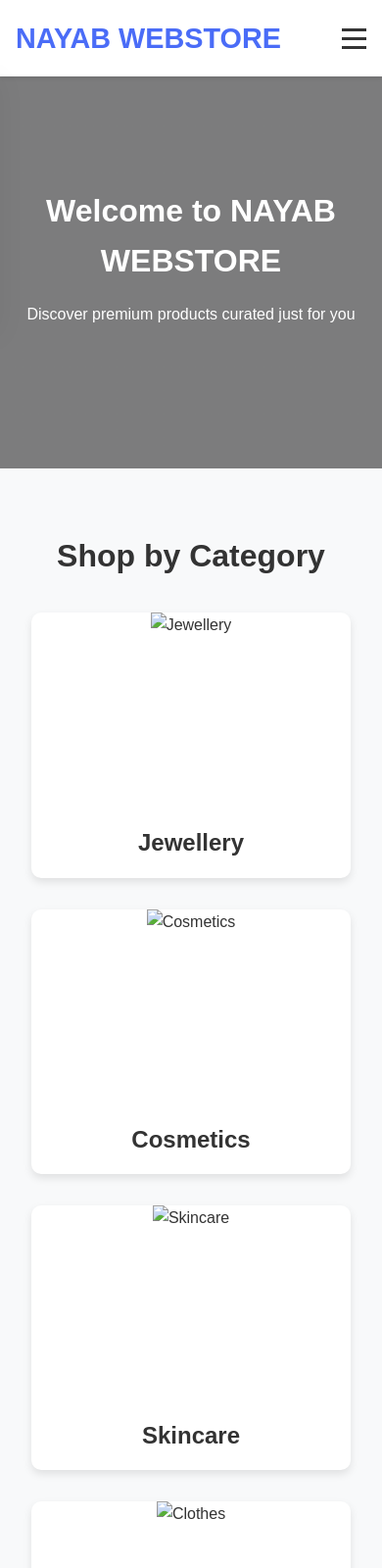
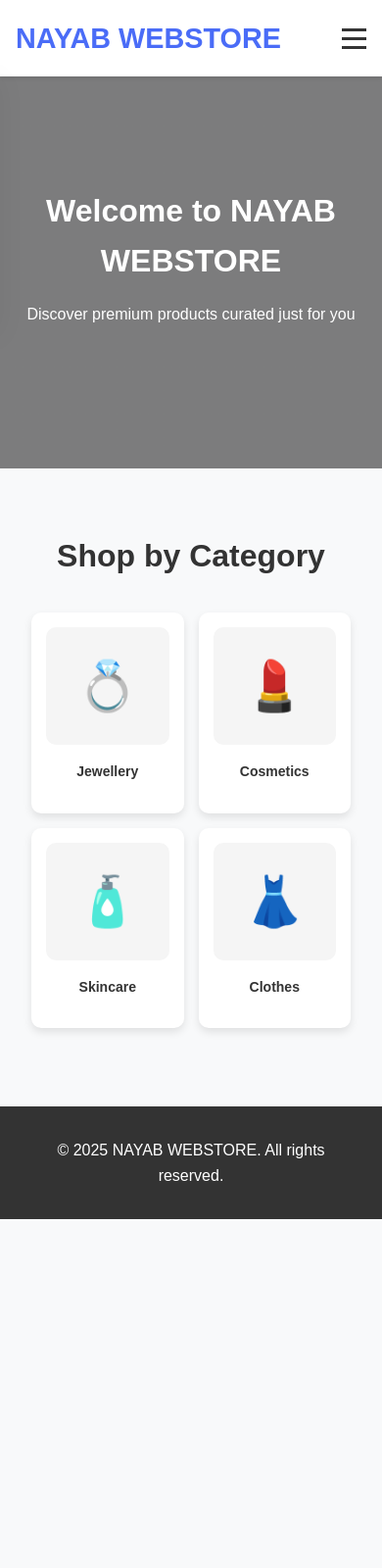
Before and after one commit to Shayankhan1122-oss/nayab-webstore, a plain HTML site: page frontend/index.html in a window 390 px wide. Shown: the top 1600 px of the page at 98% size. After the commit the page ends 1244 px from the top, so only its background shows below. Drawn offline with Linux system fonts and the light colour scheme.

Commit message:
Fix orders, add category logos to homepage, make mobile responsive

```diff
--- a/frontend/index.html
+++ b/frontend/index.html
@@ -5,6 +5,54 @@
     <meta name="viewport" content="width=device-width, initial-scale=1.0">
     <title>NAYAB WEBSTORE - Premium Shopping Experience</title>
     <link rel="stylesheet" href="css/style.css">
+    <style>
+        /* Category logo styling */
+        .card-image {
+            width: 100%;
+            height: 200px;
+            display: flex;
+            align-items: center;
+            justify-content: center;
+            background: #f5f5f5;
+            border-radius: 10px;
+            overflow: hidden;
+            position: relative;
+        }
+
+        .card-image img {
+            width: 100%;
+            height: 100%;
+            object-fit: cover;
+        }
+
+        .emoji-placeholder {
+            font-size: 80px;
+        }
+
+        /* Mobile responsive - 2 categories per row on mobile */
+        @media (max-width: 768px) {
+            .category-grid {
+                grid-template-columns: repeat(2, 1fr) !important;
+                gap: 15px !important;
+            }
+
+            .category-card {
+                padding: 15px !important;
+            }
+
+            .card-image {
+                height: 120px !important;
+            }
+
+            .emoji-placeholder {
+                font-size: 50px !important;
+            }
+
+            .category-card h3 {
+                font-size: 14px !important;
+            }
+        }
+    </style>
 </head>
 <body>
     <header>
@@ -42,44 +90,44 @@
         <section class="categories">
             <h2>Shop by Category</h2>
             <div class="category-grid">
-                <div class="category-card">
+                <div class="category-card" data-category="jewellery">
                     <a href="pages/jewellery.html">
                         <div class="card-content">
-                            <div class="card-image">
-                                <img src="images/jewellery.jpg" alt="Jewellery">
+                            <div class="card-image" id="logo-jewellery">
+                                <span class="emoji-placeholder">💍</span>
                             </div>
                             <h3>Jewellery</h3>
                         </div>
                     </a>
                 </div>
 
-                <div class="category-card">
+                <div class="category-card" data-category="cosmetics">
                     <a href="pages/cosmetics.html">
                         <div class="card-content">
-                            <div class="card-image">
-                                <img src="images/cosmetics.jpg" alt="Cosmetics">
+                            <div class="card-image" id="logo-cosmetics">
+                                <span class="emoji-placeholder">💄</span>
                             </div>
                             <h3>Cosmetics</h3>
                         </div>
                     </a>
                 </div>
 
-                <div class="category-card">
+                <div class="category-card" data-category="skincare">
                     <a href="pages/skincare.html">
                         <div class="card-content">
-                            <div class="card-image">
-                                <img src="images/skincare.jpg" alt="Skincare">
+                            <div class="card-image" id="logo-skincare">
+                                <span class="emoji-placeholder">🧴</span>
                             </div>
                             <h3>Skincare</h3>
                         </div>
                     </a>
                 </div>
 
-                <div class="category-card">
+                <div class="category-card" data-category="clothes">
                     <a href="pages/clothes.html">
                         <div class="card-content">
-                            <div class="card-image">
-                                <img src="images/clothes.jpg" alt="Clothes">
+                            <div class="card-image" id="logo-clothes">
+                                <span class="emoji-placeholder">👗</span>
                             </div>
                             <h3>Clothes</h3>
                         </div>
@@ -94,5 +142,33 @@
     </footer>
 
     <script src="js/main.js"></script>
+    <script>
+        // Load category logos from localStorage
+        document.addEventListener('DOMContentLoaded', () => {
+            const categories = ['jewellery', 'cosmetics', 'skincare', 'clothes'];
+
+            categories.forEach(categoryId => {
+                const savedLogo = localStorage.getItem(`category_logo_${categoryId}`);
+                if (savedLogo) {
+                    const logoContainer = document.getElementById(`logo-${categoryId}`);
+                    if (logoContainer) {
+                        logoContainer.innerHTML = `<img src="${savedLogo}" alt="${categoryId}" style="width: 100%; height: 100%; object-fit: cover;">`;
+                    }
+                }
+            });
+
+            // Update cart count
+            updateCartCount();
+        });
+
+        function updateCartCount() {
+            const cart = JSON.parse(localStorage.getItem('cart')) || [];
+            const count = cart.reduce((total, item) => total + item.quantity, 0);
+            const cartCountElement = document.getElementById('cart-count');
+            if (cartCountElement) {
+                cartCountElement.textContent = count;
+            }
+        }
+    </script>
 </body>
 </html>
```
Also changed, not shown: backend/routes/orders.js (+53 -7 lines).
